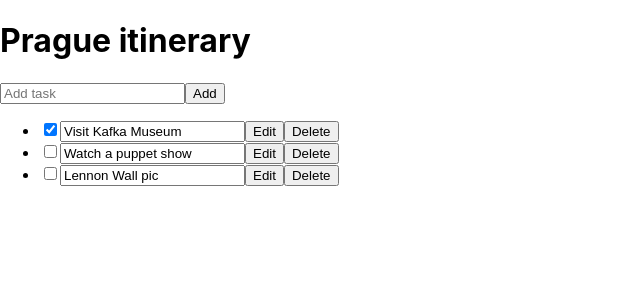
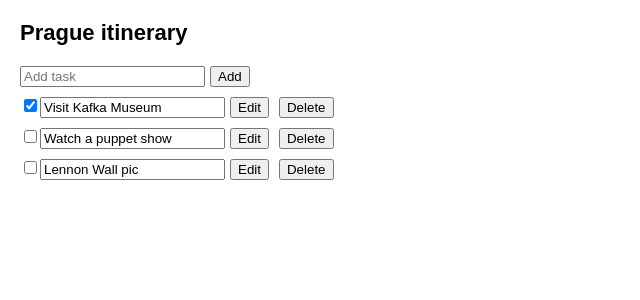
Before and after one commit to dibyenducse/Task-List-React, a React (Create React App) app: page / in a window 1280 px wide. Shown: the top 300 px of the page, without its empty margins (0-640 px from the left). Built offline with nearby package versions, Linux system fonts and the light colour scheme.

Commit message:
add css styles

```diff
--- a/src/index.js
+++ b/src/index.js
@@ -1,6 +1,7 @@
 import React from 'react';
 import ReactDOM from 'react-dom/client';
 import './index.css';
+import './styles.css';
 import App from './App';
 import reportWebVitals from './reportWebVitals';
 
--- /dev/null
+++ b/src/styles.css
@@ -0,0 +1,59 @@
+* {
+    box-sizing: border-box;
+  }
+
+  body {
+    font-family: sans-serif;
+    margin: 20px;
+    padding: 0;
+  }
+
+  h1 {
+    margin-top: 0;
+    font-size: 22px;
+  }
+
+  h2 {
+    margin-top: 0;
+    font-size: 20px;
+  }
+
+  h3 {
+    margin-top: 0;
+    font-size: 18px;
+  }
+
+  h4 {
+    margin-top: 0;
+    font-size: 16px;
+  }
+
+  h5 {
+    margin-top: 0;
+    font-size: 14px;
+  }
+
+  h6 {
+    margin-top: 0;
+    font-size: 12px;
+  }
+
+  code {
+    font-size: 1.2em;
+  }
+
+  ul {
+    padding-left: 20px;
+  }
+
+  button {
+    margin: 5px;
+  }
+  li {
+    list-style-type: none;
+  }
+  ul,
+  li {
+    margin: 0;
+    padding: 0;
+  }
```
